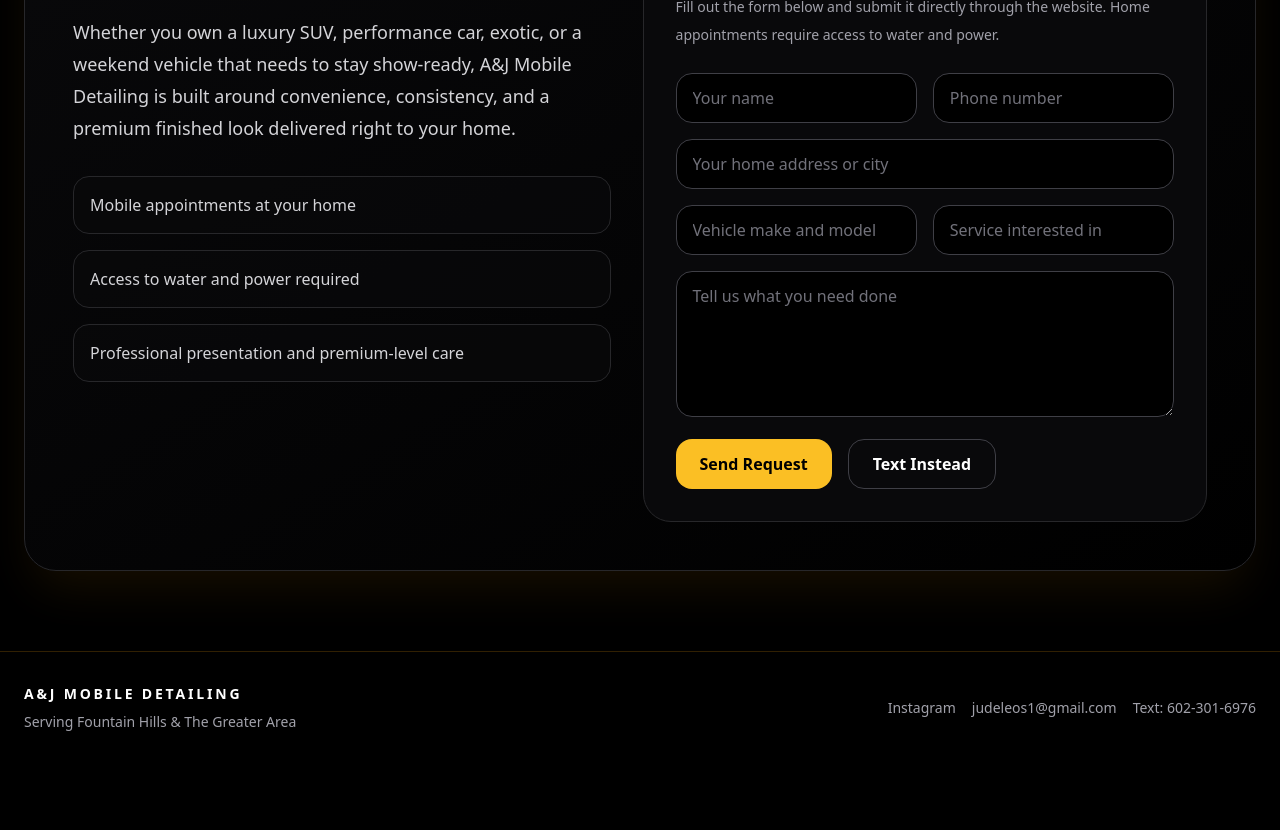
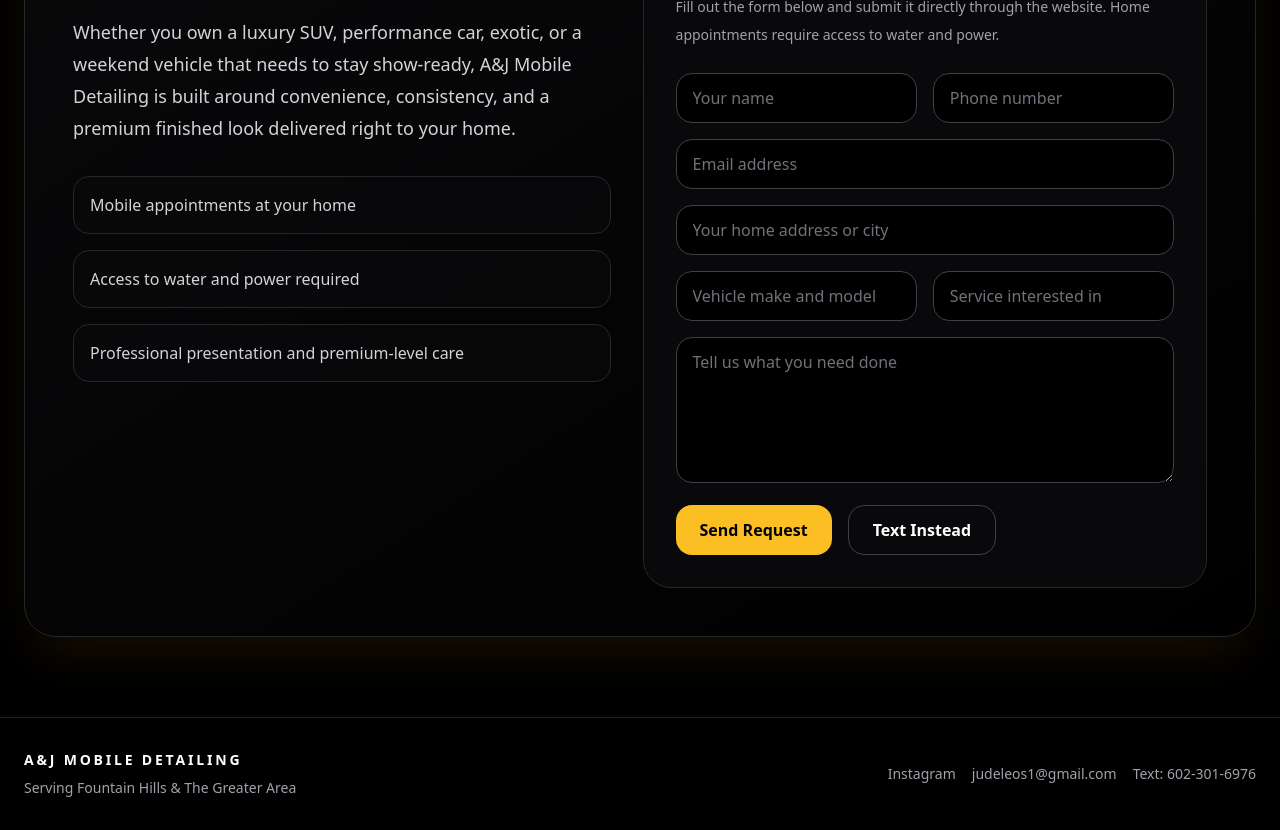
Before and after one commit to Orion-Roberts/Alex-And-Jude-Mobile-Site, a React (Vite) app: page / in a window 1280 px wide. Shown: the part 3520-4350 px from the top of the page. Before the commit the page ends 4284 px from the top, so only its background shows below. Built offline with nearby package versions, Linux system fonts and the light colour scheme.

Commit message:
Update App.jsx

```diff
--- a/src/App.jsx
+++ b/src/App.jsx
@@ -353,6 +353,14 @@
               </div>
 
               <input
+                name="email"
+                type="email"
+                placeholder="Email address"
+                required
+                className="w-full rounded-2xl border border-zinc-700 bg-black px-4 py-3 text-white outline-none transition placeholder:text-zinc-500 focus:border-amber-400"
+              />
+
+              <input
                 name="location"
                 placeholder="Your home address or city"
                 required
```
